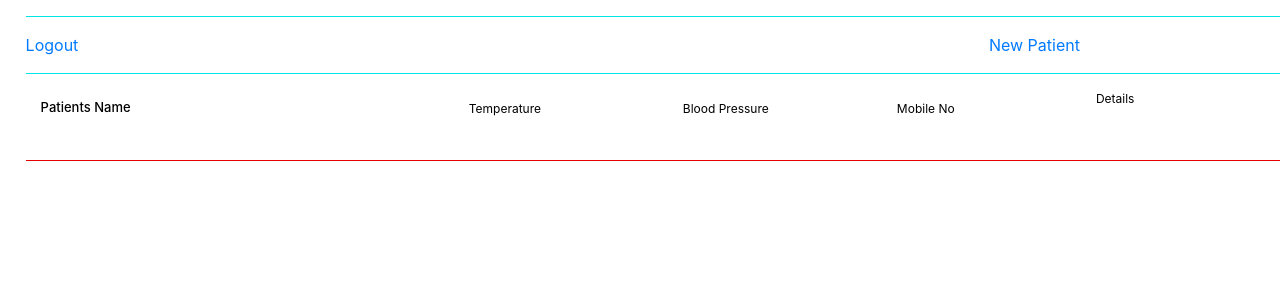
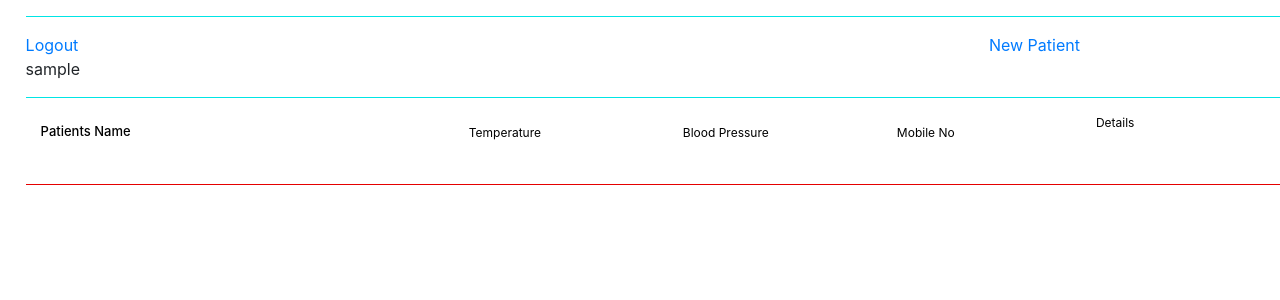
Before and after one commit to Hack-Frenzy/octo-backend, a Django app: page /user/ in a window 1280 px wide. Shown: the part 106-406 px from the top of the page. Run offline with Django 3.2, Linux system fonts and the light colour scheme; the visitor is signed in with stand-in values (Sample User, id 1); data that the repository does not hold is empty; some libraries are stand-ins or nearby versions.

Commit message:
corrected variable name

```diff
--- a/octo/mainApp/templates/mainApp/allpatients.html
+++ b/octo/mainApp/templates/mainApp/allpatients.html
@@ -62,6 +62,8 @@
     <div class="row">
       <div class="col-9"><a href="{% url 'logout' %}">Logout</a></div>
       <div class="col-3"><a href="{% url 'newPatient' %}">New Patient</a></div>
+      <div class="col-9">{{ hospitalName}}</div>
+      <!-- yahan koi iski placing dekh lena, mujhse na ho rhi -->
     </div>
     <hr style="background-color: aqua;" />
     <div class="row" style="font-size: 12px; color: rgb(0, 0, 0);">
@@ -69,9 +71,6 @@
         <h2 style="font-size: 13px; padding: 10px 15px;">
           Patients Name
         </h2>
-        <h3>
-          {{ HospitalName }}
-        </h3>
       </div>
       <div class="col-2">
         <p style="padding: 10px 15px;">Temperature</p>
```
